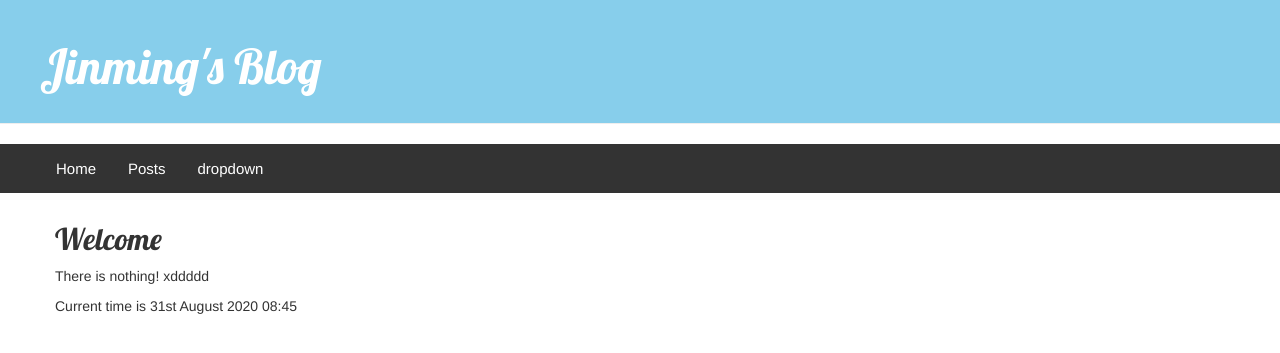
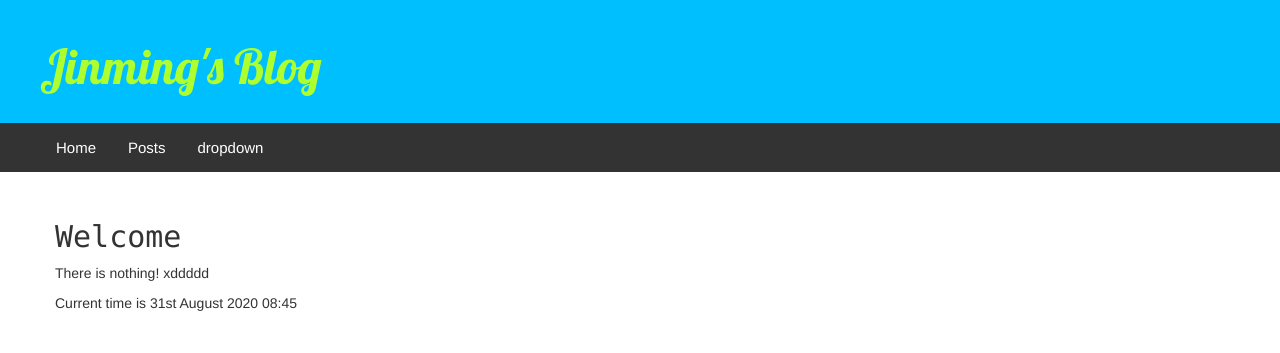
Before and after one commit to JiuLi-Jinming/Bridging-Coursework, a Django app: page / in a window 1280 px wide. Shown: the top 353 px of the page. Run offline with Django 3.2, Linux system fonts and the light colour scheme; some libraries are stand-ins or nearby versions.

Commit message:
update web style

```diff
--- a/blog/static/css/blog.css
+++ b/blog/static/css/blog.css
@@ -1,40 +1,56 @@
+.header-navigation {
+    position: fixed;
+    top: 0;
+    left: 0;
+    right: 0;
+    width: 100%;
+    z-index: 1000;
+}
+
 .page-header {
-    background-color: skyblue;
+    background-color: deepskyblue;
     margin-top: 0;
+    margin-bottom: 0;
+    border: none;
     padding: 20px 20px 20px 40px;
 }
 
 .page-header h1, .page-header h1 a, .page-header h1 a:visited, .page-header h1 a:active {
-    color: #ffffff;
+    color: greenyellow;
     font-size: 36pt;
     text-decoration: none;
+
 }
 
 .content {
     margin-left: 40px;
+    position: relative;
+    margin-top: 200px;
 }
 
-h1, h2, h3, h4 {
+h1 {
     font-family: 'Lobster', cursive;
+}
+
+h2 {
+    font-family: "Bitstream Vera Sans Mono", Monaco, "Courier New", Courier, monospace;
+}
+
+h3 {
+    font-family: "Roboto", "Lucida Grande", "DejaVu Sans", "Bitstream Vera Sans", Verdana, Arial, sans-serif;
+}
+
+h4 {
+    font-family: "Roboto", "Lucida Grande", Verdana, Arial, sans-serif;
 }
 
 .date {
     color: #828282;
 }
 
-.save {
-    float: right;
-}
 
 .post-form textarea, .post-form input {
     width: 100%;
-}
-
-.top-menu, .top-menu:hover, .top-menu:visited {
-    color: #ffffff;
-    float: right;
-    font-size: 26pt;
-    margin-right: 20px;
 }
 
 .post {
--- a/blog/templates/blog/base.html
+++ b/blog/templates/blog/base.html
@@ -16,7 +16,6 @@
         <div class="page-header">
             <h1><a href="/">Jinming's Blog</a></h1>
         </div>
-
         <div class="navigation-bar">
             <ul>
                 <li><a class="active" href="/">Home</a></li><li><a href="{% url 'post_list' %}">Posts</a></li><div class="dropdown">
```
Also changed, not shown: db.sqlite3.
